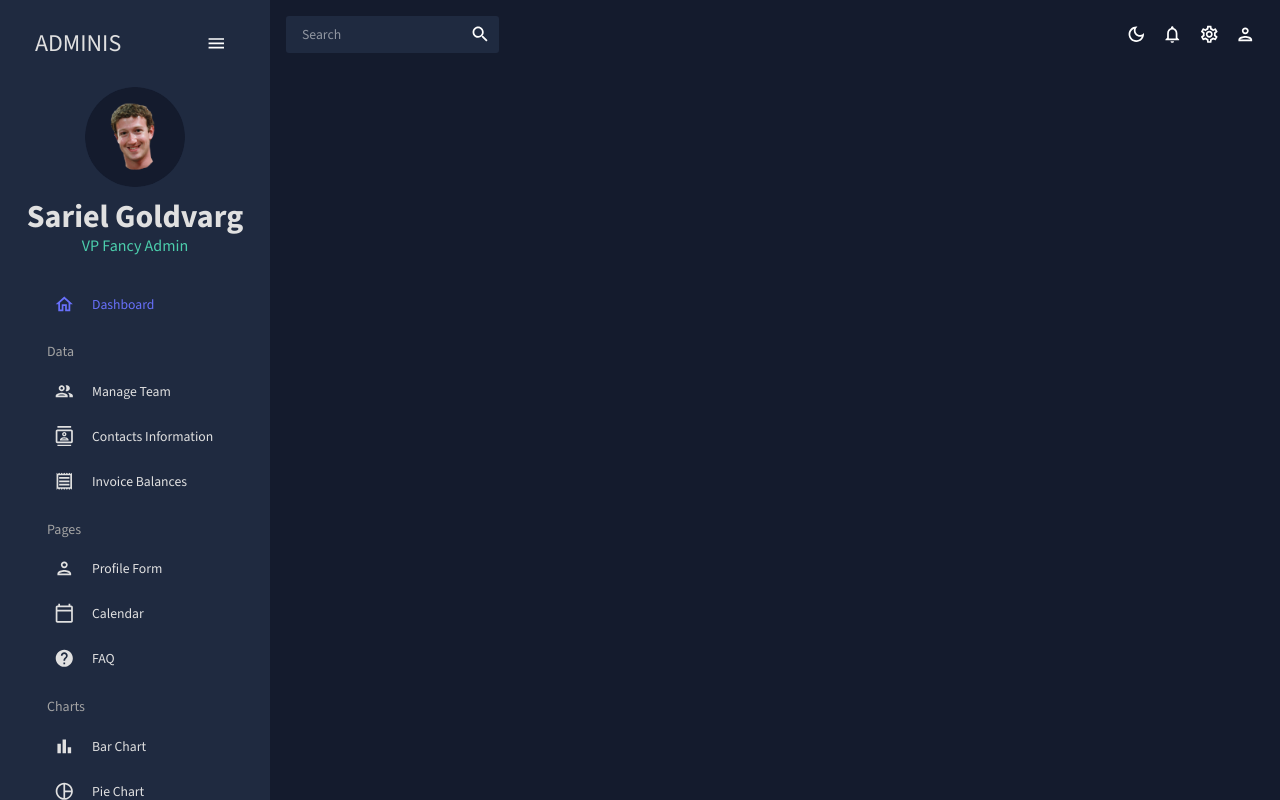
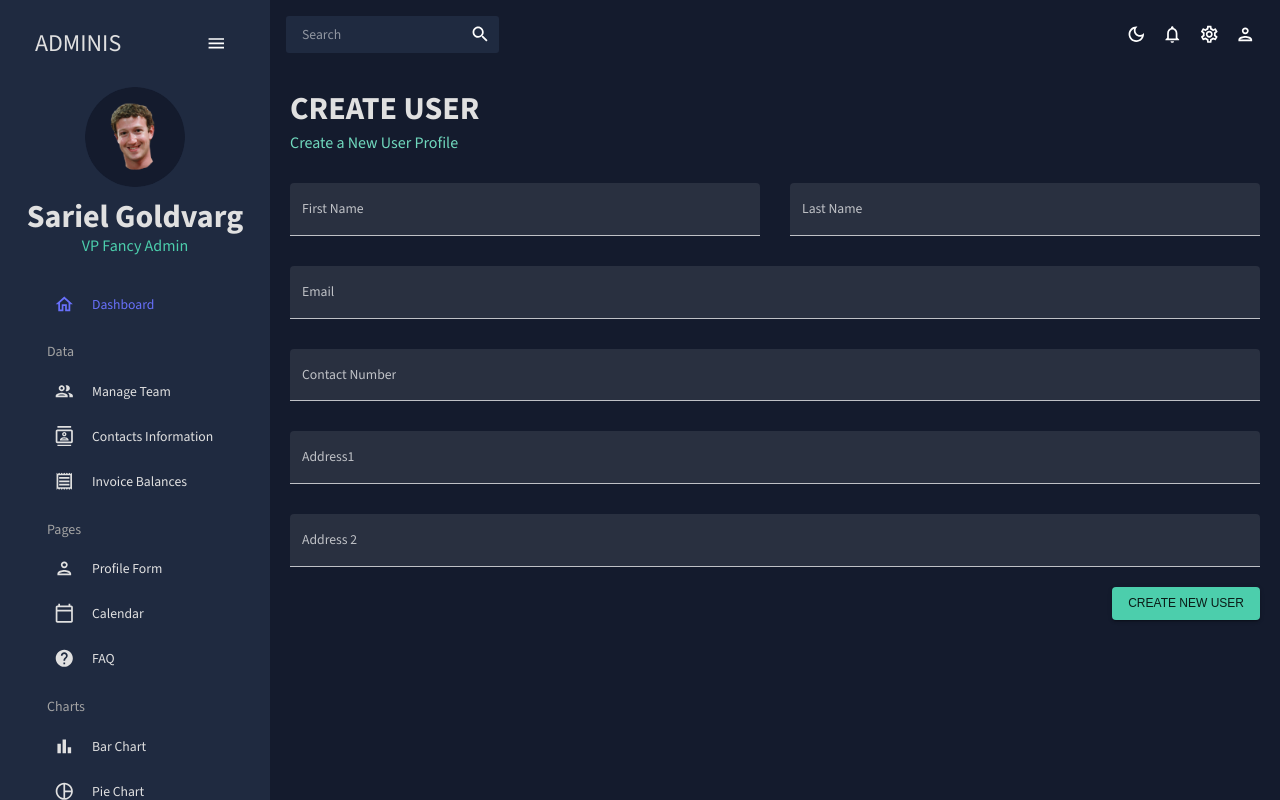
Before and after one commit to SRL-G/react-admin, a React (Create React App) app: page /form in a window 1280 px wide. Built offline with nearby package versions, Linux system fonts and the light colour scheme.

Commit message:
Finished the Form Page

```diff
--- a/src/App.js
+++ b/src/App.js
@@ -7,8 +7,8 @@
 import Team from "./scenes/team";
 import Contacts from "./scenes/contacts";
 import Invoices from "./scenes/invoices";
+import Form from "./scenes/form";
 // import Bar from "./scenes/bar";
-// import Form from "./scenes/form";
 // import Line from "./scenes/line";
 // import Pie from "./scenes/pie";
 // import FAQ from "./scenes/faq";
@@ -30,7 +30,7 @@
               <Route path="/team" element={<Team />} />
               <Route path="/contacts" element={<Contacts />} />
               <Route path="/invoices" element={<Invoices />} />
-              {/* <Route path="/form" element={<Form />} /> */}
+              <Route path="/form" element={<Form />} />
               {/* <Route path="/bar" element={<Bar />} /> */}
               {/* <Route path="/pie" element={<Pie />} /> */}
               {/* <Route path="/line" element={<Line />} /> */}
--- /dev/null
+++ b/src/scenes/form/index.jsx
@@ -0,0 +1,153 @@
+import { Box, Button, TextField } from "@mui/material";
+import { Formik } from "formik";
+import * as yup from "yup";
+import useMediaQuery from "@mui/material/useMediaQuery";
+import Header from "../../components/Header";
+
+const initialValues = {
+  firstName: "",
+  lastName: "",
+  email: "",
+  contact: "",
+  address1: "",
+  address2: "",
+};
+
+const phoneRegExp =
+  /^((\+[1-9]{1,4}[ -]?)|(\([0-9]{2,3}\)[ -]?)|([0-9]{2,4})[ -]?)*?[0-9]{3,4}[ -]?[0-9]{3,4}$/;
+
+const userSchema = yup.object().shape({
+  firstName: yup.string().required("required"),
+  lastName: yup.string().required("required"),
+  email: yup.string().email("invalid email").required("required"),
+  contact: yup
+    .string()
+    .matches(phoneRegExp, "Phone Number is not valid")
+    .required("required"),
+  address1: yup.string().required("required"),
+  address2: yup.string().required("required"),
+});
+
+const Form = () => {
+  const isNonMobile = useMediaQuery("(min-width:600px)");
+  const handleFormSubmit = (values) => {
+    console.log(values);
+  };
+  return (
+    <Box m="20px">
+      <Header title="CREATE USER" subtitle="Create a New User Profile" />
+
+      <Formik
+        onSubmit={handleFormSubmit}
+        initialValues={initialValues}
+        validationSchema={userSchema}
+      >
+        {({
+          values,
+          errors,
+          touched,
+          handleBlur,
+          handleChange,
+          handleSubmit,
+        }) => (
+          <form onSubmit={handleSubmit}>
+            <Box
+              display="grid"
+              gap="30px"
+              gridTemplateColumns="repeat(4,minmax(0,1fr))"
+              sx={{
+                "& > div": { gridColumn: isNonMobile ? undefined : "span 4" },
+              }}
+            >
+              <TextField
+                fullWidth
+                variant="filled"
+                type="text"
+                label="First Name"
+                onBlur={handleBlur}
+                onChange={handleChange}
+                values={values.firstName}
+                name="firstName"
+                error={!!touched.firstName && !!errors.firstName}
+                helperText={touched.firstName && errors.firstName}
+                sx={{ gridColumn: "span 2" }}
+              />
+              <TextField
+                fullWidth
+                variant="filled"
+                type="text"
+                label="Last Name"
+                onBlur={handleBlur}
+                onChange={handleChange}
+                values={values.lastName}
+                name="lastName"
+                error={!!touched.lastName && !!errors.lastName}
+                helperText={touched.lastName && errors.lastName}
+                sx={{ gridColumn: "span 2" }}
+              />
+              <TextField
+                fullWidth
+                variant="filled"
+                type="text"
+                label="Email"
+                onBlur={handleBlur}
+                onChange={handleChange}
+                values={values.email}
+                name="email"
+                error={!!touched.email && !!errors.email}
+                helperText={touched.email && errors.email}
+                sx={{ gridColumn: "span 4" }}
+              />
+              <TextField
+                fullWidth
+                variant="filled"
+                type="text"
+                label="Contact Number"
+                onBlur={handleBlur}
+                onChange={handleChange}
+                values={values.contact}
+                name="contact"
+                error={!!touched.contact && !!errors.contact}
+                helperText={touched.contact && errors.contact}
+                sx={{ gridColumn: "span 4" }}
+              />
+              <TextField
+                fullWidth
+                variant="filled"
+                type="text"
+                label="Address1"
+                onBlur={handleBlur}
+                onChange={handleChange}
+                values={values.address1}
+                name="address1"
+                error={!!touched.address1 && !!errors.address1}
+                helperText={touched.address1 && errors.address1}
+                sx={{ gridColumn: "span 4" }}
+              />
+              <TextField
+                fullWidth
+                variant="filled"
+                type="text"
+                label="Address 2"
+                onBlur={handleBlur}
+                onChange={handleChange}
+                values={values.address2}
+                name="address2"
+                error={!!touched.address2 && !!errors.address2}
+                helperText={touched.address2 && errors.address2}
+                sx={{ gridColumn: "span 4" }}
+              />
+            </Box>
+            <Box display="flex" justifyContent="end" mt="20px">
+              <Button type="submit" color="secondary" variant="contained">
+                Create New User
+              </Button>
+            </Box>
+          </form>
+        )}
+      </Formik>
+    </Box>
+  );
+};
+
+export default Form;
--- a/src/scenes/team/index.jsx
+++ b/src/scenes/team/index.jsx
@@ -78,7 +78,7 @@
             border: 0,
           },
           "& .MuiDataGrid-cell": {
-            border: 0,
+            border: "0 !important",
           },
           "& .name-column--cell": {
             color: colors.greenAccent[300],
@@ -105,7 +105,10 @@
           },
         }}
       >
-        <DataGrid rows={mockDataTeam} columns={columns} />
+        <DataGrid
+          rows={mockDataTeam}
+          columns={columns}
+        />
       </Box>
     </Box>
   );
```
